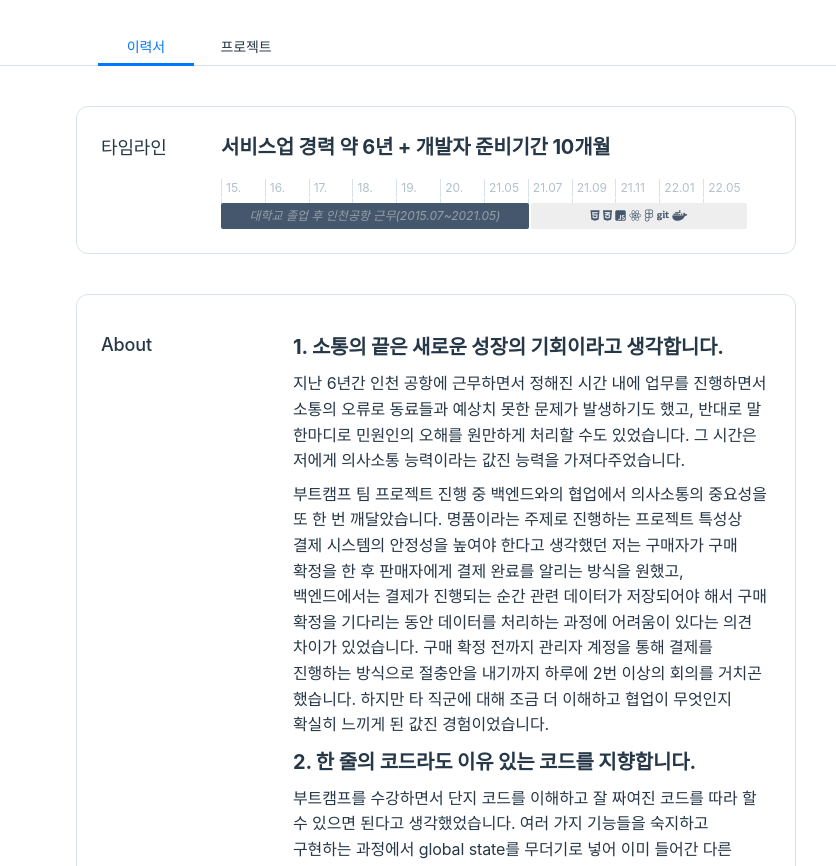
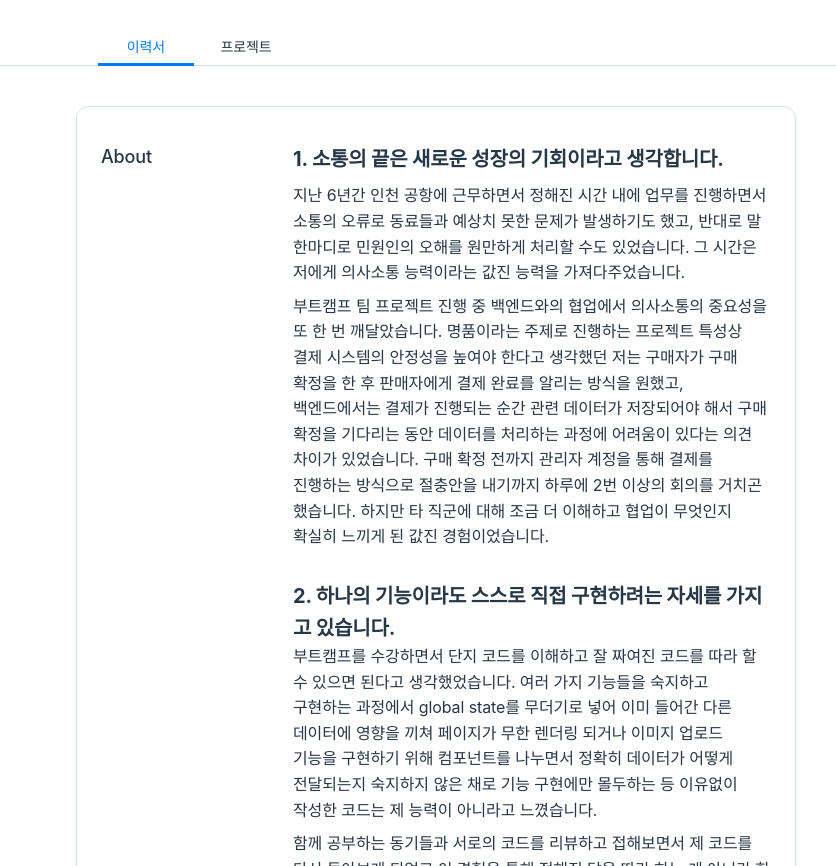
Before and after one commit to kwonjihyeon2/kwonjihyeon2.github.io, a plain HTML site: page index.html in a window 1280 px wide. Shown: the full height of the page, 444-1280 px from the left. Drawn offline with Linux system fonts and the light colour scheme.

Commit message:
gif update

```diff
--- a/index.html
+++ b/index.html
@@ -175,85 +175,6 @@
             </footer>
           </div>
           <div class="resume__detail">
-            <section class="resume-card timeline shrinked">
-              <div class="resume-card-header" style="width: 6rem">
-                <div class="resume-card-left">
-                  <h4 class="resume-card-header-title">타임라인</h4>
-                </div>
-                <div class="resume-card-right"></div>
-              </div>
-              <div class="resume-card-body" style="width: calc(100% - 9rem)">
-                <div class="resume-card-item">
-                  <div class="timeline-wrap">
-                    <div class="timeline-period">
-                      <span class="resume-card-item-label">
-                        서비스업 경력 약 6년 + 개발자 준비기간 10개월
-                      </span>
-                    </div>
-                    <div class="grid-timeline-wrap">
-                      <div
-                        class="grid-timeline-labels"
-                        style="grid-template-columns: repeat(12, 1fr)"
-                      >
-                        <div class="label-year">15.</div>
-                        <div class="label-year">16.</div>
-                        <div class="label-year">17.</div>
-                        <div class="label-year">18.</div>
-                        <div class="label-year">19.</div>
-                        <div class="label-year">20.</div>
-                        <div class="label-year">21.05</div>
-                        <div class="label-year">21.07</div>
-                        <div class="label-year">21.09</div>
-                        <div class="label-year">21.11</div>
-                        <div class="label-year">22.01</div>
-                        <div class="label-year">22.05</div>
-                      </div>
-                      <div class="grid-timeline">
-                        <div
-                          data-original-title=""
-                          data-content='비개발 경력 6년lt;h6 class="text-mute"&gt;2015.07~2022.05&lt;/h6&gt;'
-                          data-html="true"
-                          data-toggle="popover"
-                          data-placement="top"
-                          class="event-item experience"
-                          style="
-                            grid-column: 1 / 58;
-                            color: #eee;
-                            background-color: #44576c;
-                          "
-                        >
-                          <span
-                            >대학교 졸업 후 인천공항 근무(2015.07~2021.05)</span
-                          >
-                        </div>
-                        <div
-                          data-original-title=""
-                          data-content='개발 공부 1년&lt;h6 class="text-mute"&gt;2022-01~2021-05&lt;/h6&gt;'
-                          data-html="true"
-                          data-toggle="popover"
-                          data-placement="top"
-                          class="event-item experience"
-                          style="
-                            grid-column: 58 / 100;
-                            background-color: #eee;
-                            color: #44576c;
-                          "
-                        >
-                          <i class="fab fa-html5"></i>
-                          <i class="fab fa-css3-alt"></i>
-                          <i class="fab fa-js-square"></i>
-                          <i class="fab fa-react"></i>
-                          <i class="fab fa-figma"></i>
-                          <i class="fab fa-git"></i>
-                          <i class="fab fa-docker"></i>
-                        </div>
-                      </div>
-                    </div>
-                  </div>
-                </div>
-              </div>
-              <div class="resume-card-footer"></div>
-            </section>
             <section class="resume-card">
               <div class="resume-card-body">
                 <div class="resume-card-item activity">
@@ -284,12 +205,12 @@
                         </p>
                       </div>
                     </div>
+                    <br />
                     <h4 class="resume-card-item-label">
-                      2. 한 줄의 코드라도 이유 있는 코드를 지향합니다.
+                      2. 하나의 기능이라도 스스로 직접 구현하려는 자세를 가지고 있습니다.
                     </h4>
                     <div class="markdown github markdown-viewer">
                       <div>
-                        <p></p>
                         <p>
                           부트캠프를 수강하면서 단지 코드를 이해하고 잘 짜여진
                           코드를 따라 할 수 있으면 된다고 생각했었습니다. 여러
@@ -373,15 +294,7 @@
                       <li class="list-contribution-item">
                         역할 ― 팀장 및 프로젝트 노션 회의록 기록 담당
                       </li>
-                      <li class="list-contribution-item">
-                        <i class="fas fa-desktop"></i>
-                        <a
-                          href="https://www.youth-luxury.shop"
-                          target="_blank"
-                          rel="noopener"
-                          >https://www.youth-luxury.shop
-                        </a>
-                      </li>
+
                       <li class="list-contribution-item">
                         <i class="fab fa-github"></i>
                         <a
```
Also changed, not shown: skill.html (+2 -2 lines), 1 other file.
